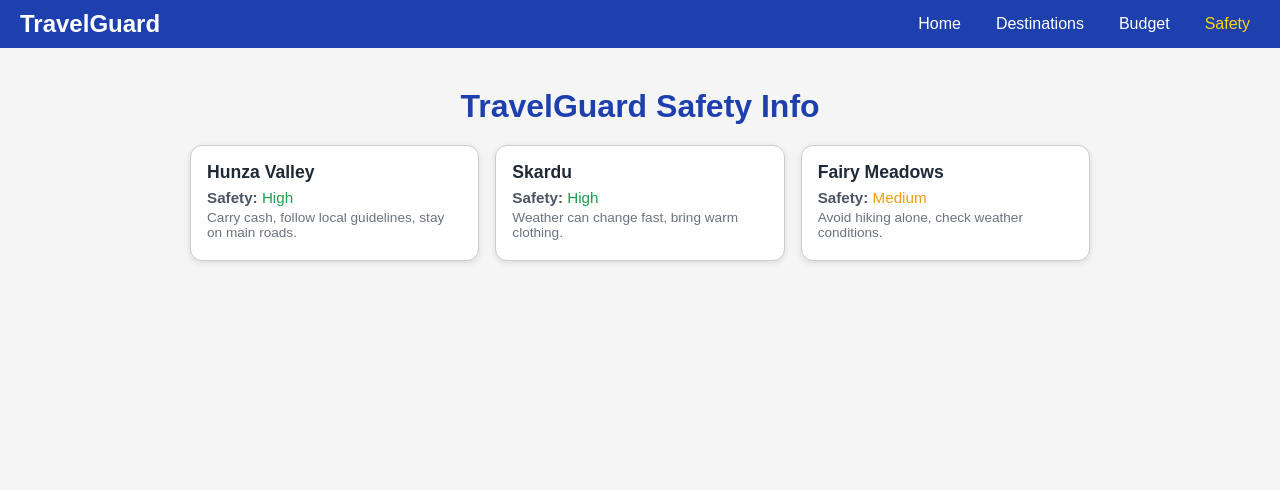
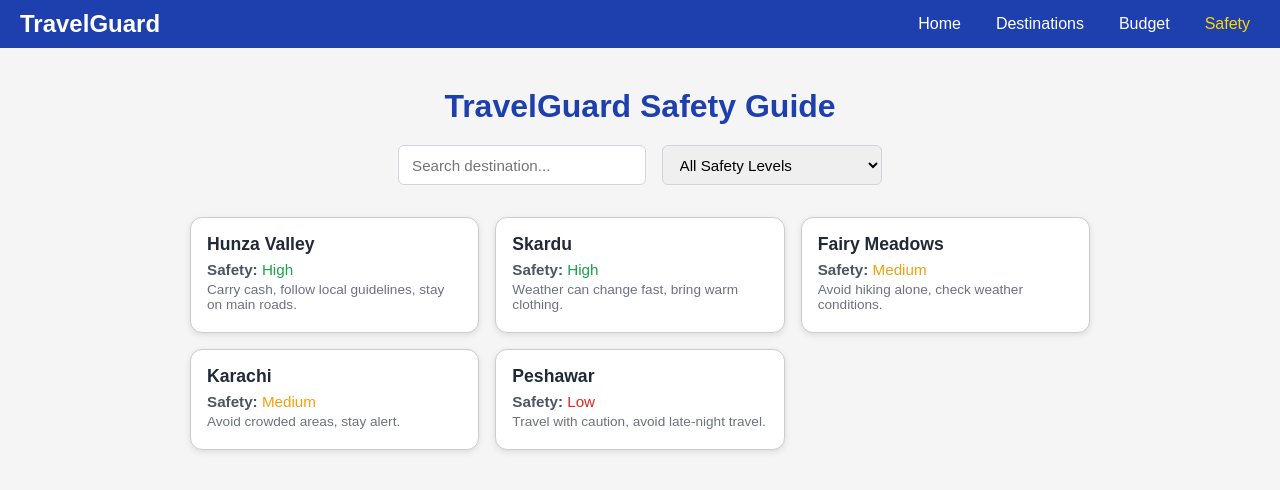
Before and after one commit to imirajullah/TravelGuard, a React (Vite) app: page /safety in a window 1280 px wide. Shown: the top 490 px of the page. Built offline with nearby package versions, Linux system fonts and the light colour scheme.

Commit message:
update sapety

```diff
--- a/src/pages/Safety.jsx
+++ b/src/pages/Safety.jsx
@@ -1,7 +1,8 @@
-import { useState, useEffect } from "react";
+// client/src/pages/Safety.jsx
+import { useState } from "react";
 import "./Safety.css";
 
-const safetyData = [
+const SAFETY_DATA = [
   {
     name: "Hunza Valley",
     safety: "High",
@@ -17,47 +18,98 @@ const safetyData = [
     safety: "Medium",
     tips: "Avoid hiking alone, check weather conditions.",
   },
+  {
+    name: "Karachi",
+    safety: "Medium",
+    tips: "Avoid crowded areas, stay alert.",
+  },
+  {
+    name: "Peshawar",
+    safety: "Low",
+    tips: "Travel with caution, avoid late-night travel.",
+  },
 ];
 
 const getSafetyColor = (level) => {
-  if (level === "High") return "#16a34a"; // green
-  if (level === "Medium") return "#f59e0b"; // orange
-  if (level === "Low") return "#dc2626"; // red
+  if (level === "High") return "#16a34a";
+  if (level === "Medium") return "#f59e0b";
+  if (level === "Low") return "#dc2626";
   return "gray";
 };
 
 const Safety = () => {
-  const [lastViewed, setLastViewed] = useState("");
+  const [searchTerm, setSearchTerm] = useState("");
+  const [filter, setFilter] = useState("All");
 
-  useEffect(() => {
-    const saved = localStorage.getItem("lastSafety");
-    if (saved) setTimeout(() => setLastViewed(saved), 0);
-  }, []);
+  // ✅ Lazy initialization (no useEffect, no warning)
+  const [lastViewed, setLastViewed] = useState(() => {
+    return localStorage.getItem("lastSafety") || "";
+  });
 
   const handleView = (name) => {
     setLastViewed(name);
     localStorage.setItem("lastSafety", name);
   };
 
+  const filteredData = SAFETY_DATA.filter((place) => {
+    const matchesSearch = place.name
+      .toLowerCase()
+      .includes(searchTerm.toLowerCase());
+
+    const matchesFilter = filter === "All" || place.safety === filter;
+
+    return matchesSearch && matchesFilter;
+  });
+
   return (
     <div className="safety-container">
-      <h1>TravelGuard Safety Info</h1>
+      <h1>TravelGuard Safety Guide</h1>
+
+      <div className="controls">
+        <input
+          type="text"
+          placeholder="Search destination..."
+          value={searchTerm}
+          onChange={(e) => setSearchTerm(e.target.value)}
+        />
+
+        <select value={filter} onChange={(e) => setFilter(e.target.value)}>
+          <option value="All">All Safety Levels</option>
+          <option value="High">High</option>
+          <option value="Medium">Medium</option>
+          <option value="Low">Low</option>
+        </select>
+      </div>
+
       <div className="safety-grid">
-        {safetyData.map((place) => (
+        {filteredData.length === 0 ? (
+          <p className="empty">No safety data found.</p>
+        ) : (
+          filteredData.map((place) => (
             <div
               key={place.name}
-            className={`safety-card ${lastViewed === place.name ? "active" : ""}`}
+              className={`safety-card ${
+                lastViewed === place.name ? "active" : ""
+              }`}
               onClick={() => handleView(place.name)}
             >
               <h3>{place.name}</h3>
+
               <p>
                 <strong>Safety:</strong>{" "}
-              <span style={{ color: getSafetyColor(place.safety) }}>{place.safety}</span>
+                <span style={{ color: getSafetyColor(place.safety) }}>
+                  {place.safety}
+                </span>
               </p>
+
               <p className="tips">{place.tips}</p>
-            {lastViewed === place.name && <p className="last-viewed">Last Viewed</p>}
+
+              {lastViewed === place.name && (
+                <p className="last-viewed">Last Viewed</p>
+              )}
             </div>
-        ))}
+          ))
+        )}
       </div>
     </div>
   );
```
Lines whose indentation alone changed are shown as unchanged.
